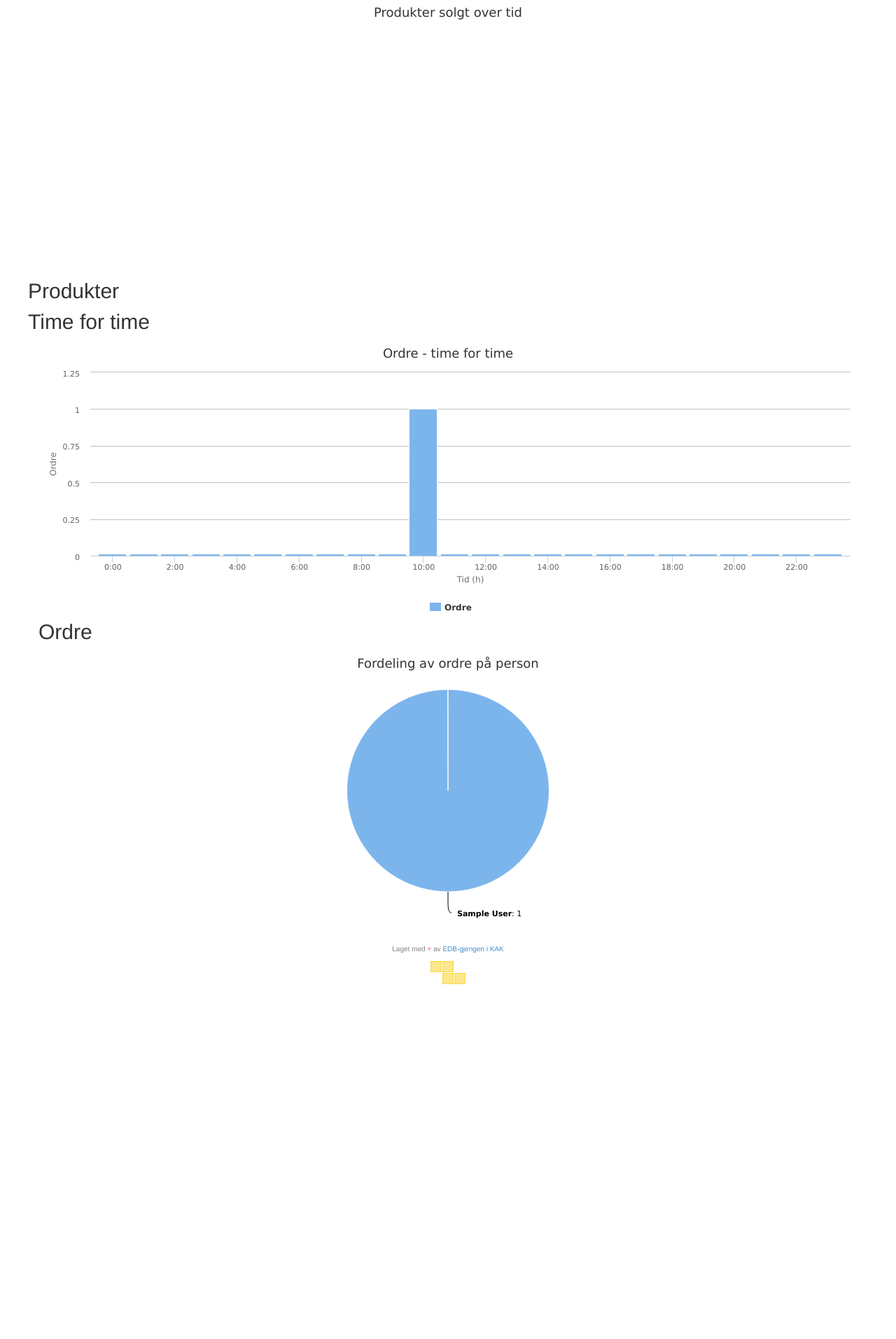
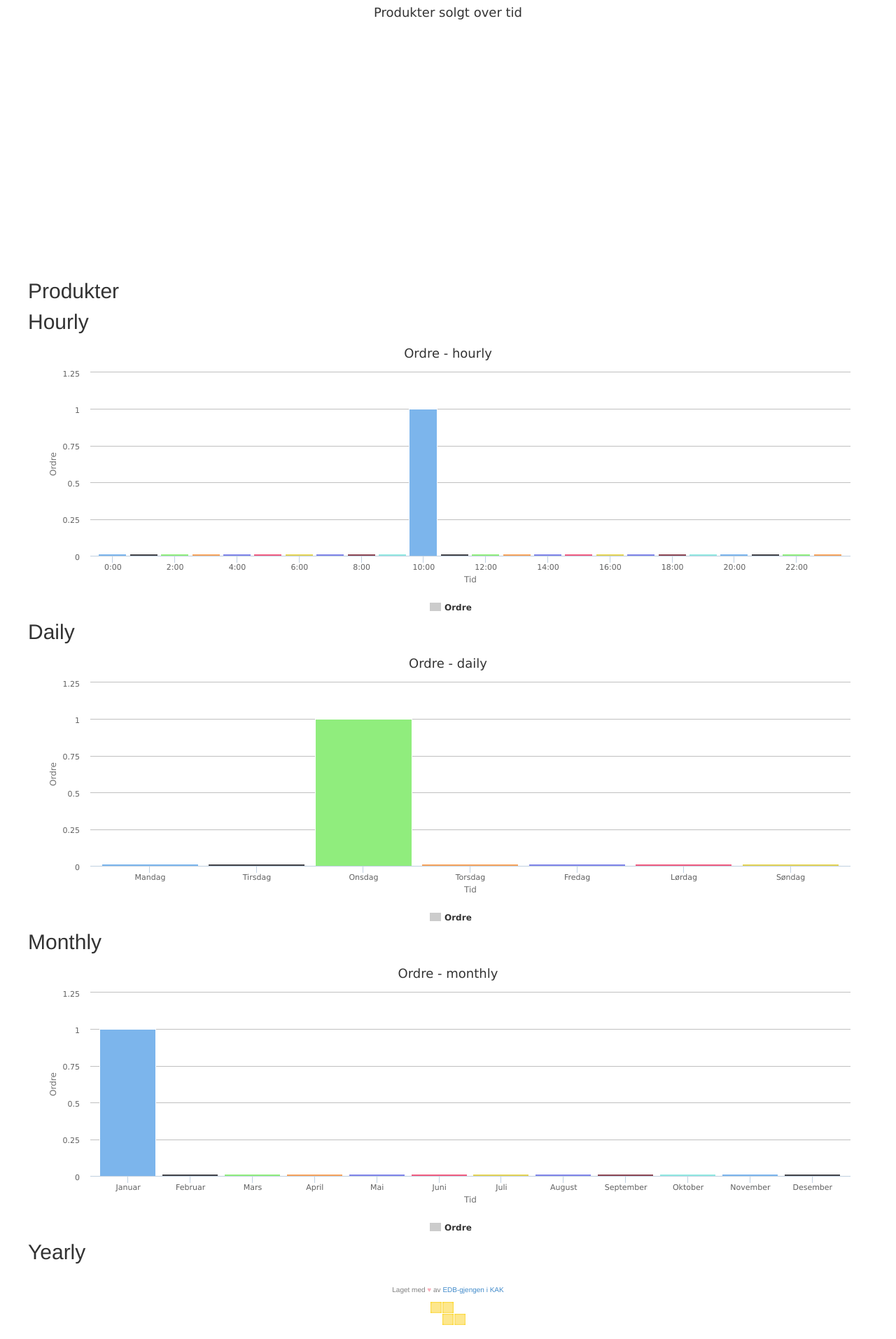
Before and after one commit to edb-gjengen/bbs, a Django app: page /stats/ in a window 1280 px wide. Shown: the part 116-2029 px from the top of the page at 70% size. Before the commit the page ends 1522 px from the top, so only its background shows below. Run offline with Django 3.2, Linux system fonts and the light colour scheme; a user stored in the database is signed in; tables that the repository leaves empty hold one stand-in row (values such as "Sample post"); grey boxes marked "Sample" are stand-in pictures; data that the repository does not hold is empty; parts of the project's set-up code (start-up, migrations or seed data) failed here and were passed over; some libraries are stand-ins or nearby versions.

Commit message:
More stats!

```diff
--- a/main/api/serializers.py
+++ b/main/api/serializers.py
@@ -1,14 +1,13 @@
-from django.db.models import Sum
+from django.db.models import Sum, Count
 from rest_framework import serializers
 from rest_framework.serializers import ModelSerializer
 
-from main.models import Product, OrderLine
+from main.models import Product, OrderLine, Order
 
 
 class ProductSerializer(ModelSerializer):
     class Meta:
         model = Product
-
 
 
 class ProductStatSerializer(ModelSerializer):
--- a/main/urls.py
+++ b/main/urls.py
@@ -1,6 +1,7 @@
 from django.conf.urls import url, patterns
 from main.api.views import ProductViewSet
-from main.views.stats import stats_list, stats_orders, stats_orders_hourly, stats_products_realtime, stats_products_per_user
+from main.views.stats import stats_list, stats_products_realtime, stats_products_per_user, \
+    OrdersHourlyView, OrdersDailyView, OrdersMonthlyView, OrdersYearlyView
 from main.views.general import register, deposit, log
 from main.views.reports import inventory, inventory_add, report
 from main.views.users import create_user, profile
@@ -12,12 +13,6 @@ urlpatterns = [
     url(r'^deposit/$', deposit, name='deposit'),
     url(r'^log/$', log, name='log'),
     url(r'^log/all$', log, kwargs={'limit': None}, name='log-all'),
-    # Stats
-    url(r'^stats/$', stats_list, name='stats'),
-    url(r'^stats/orders/$', stats_orders, name='stats-orders'),
-    url(r'^stats/orders/hourly$', stats_orders_hourly, name='stats-orders-hourly'),
-    url(r'^stats/orders/products_realtime$', stats_products_realtime, name='stats-products-realtime'),
-    url(r'^stats/products/by_user/(?P<user_id>[0-9]+)/$', stats_products_per_user, name='stats-products-per-user'),
     # Users
     url(r'^user/create/$', create_user, name='create-user'),
     url(r'^profile/$', profile, name='profile'),
@@ -26,6 +21,16 @@ urlpatterns = [
     url(r'^inventory/add/$', inventory_add, name='inventory-add'),
     url(r'^report$', report, name='report'),
 
+]
+# Stats
+urlpatterns += [
+    url(r'^stats/$', stats_list, name='stats'),
+    url(r'^stats/orders/hourly/$', OrdersHourlyView.as_view(), name='stats-orders-hourly'),
+    url(r'^stats/orders/daily/', OrdersDailyView.as_view(), name='stats-orders-daily'),
+    url(r'^stats/orders/monthly/', OrdersMonthlyView.as_view(), name='stats-orders-monthly'),
+    url(r'^stats/orders/yearly/', OrdersYearlyView.as_view(), name='stats-orders-yearly'),
+    url(r'^stats/orders/products_realtime$', stats_products_realtime, name='stats-products-realtime'),
+    url(r'^stats/products/by_user/(?P<user_id>[0-9]+)/$', stats_products_per_user, name='stats-products-per-user'),
 ]
 # Root level service-worker.js
 urlpatterns += patterns(
--- a/main/views/stats.py
+++ b/main/views/stats.py
@@ -1,57 +1,97 @@
 from __future__ import unicode_literals
+
 import time
 from datetime import datetime, timedelta
-from django.db.models import Sum, Count
 from django.http import JsonResponse
-from django.shortcuts import render, get_object_or_404
+from django.shortcuts import render
+from django.utils import timezone
 from itertools import groupby
 
-from django.utils import six
+from django.views.generic import View
 from main.models import Product, OrderLine, Order
 
 
 def stats_list(request):
     products = Product.objects.filter(active=True)
+    order_groups = ['hourly', 'daily', 'monthly', 'yearly']
 
-    return render(request, 'stats.html', {'products': products})
+    return render(request, 'stats.html', {'products': products, 'order_groups': order_groups})
 
 
-def stats_orders(request):
-    num_external_orders = Order.objects.filter(customer=None).count()
-    per_user = Order.objects\
-        .values('customer__first_name', 'customer__last_name')\
-        .annotate(num=Count('customer'))\
-        .order_by('num').reverse()
-    f_per_user = []
-    for row in per_user:
-        if row['customer__first_name'] is not None:
-            who = row['customer__first_name'] + " " + row['customer__last_name']
-            num = row['num']
-        else:
-            who = "Ekstern"
-            num = num_external_orders
-        f_per_user.append([who, num])
+class OrdersView(View):
+    grouping = 'orders'
 
-    return JsonResponse(f_per_user, safe=False)
+    def get_range(self):
+        raise NotImplementedError
+
+    def get_key(self, order):
+        raise NotImplementedError
+
+    def group_by(self, orders):
+        orders_grouped = dict([(key, 0) for key in self.get_range()])  # init
+        for key, values in groupby(orders, key=self.get_key):
+            count = len(list(values))
+            orders_grouped[key] += count
+
+        return orders_grouped
+
+    def get(self, request):
+        orders = Order.objects.all()
+        if not orders.exists():
+            return JsonResponse({})
+
+        orders_grouped = self.group_by(orders)
+        data = {
+            'start': str(orders[0].created),
+            'orders': [[k, v] for k, v in orders_grouped.items()],
+            'total': sum(orders_grouped.values()),
+            'grouping': self.grouping
+        }
+        return JsonResponse(data)
 
 
-def stats_orders_hourly(request):
-    orders = Order.objects.all()
-    f_hourly = dict([(key, 0) for key in range(0, 24)])  # init
-    # group by hour
-    for key, values in groupby(orders, key=lambda row: row.created.hour):
-        count = len(list(values))
-        f_hourly[key] += count
+class OrdersHourlyView(OrdersView):
+    grouping = 'hourly'
 
-    if len(orders) == 0:
-        return JsonResponse({})
+    def get_range(self):
+        return range(0, 24)
 
-    response = {
-        'start': str(orders[0].created),
-        'hourly': [[k, v] for k, v in f_hourly.items()],
-        'total': sum(f_hourly.values()),
-    }
-    return JsonResponse(response)
+    def get_key(self, order):
+        return order.created.hour
+
+
+class OrdersDailyView(OrdersView):
+    grouping = 'daily'
+
+    def get_range(self):
+        return range(0, 7)
+
+    def get_key(self, order):
+        return order.created.weekday()
+
+
+class OrdersMonthlyView(OrdersView):
+    grouping = 'monthly'
+
+    def get_range(self):
+        return range(1, 13)
+
+    def get_key(self, order):
+        return order.created.month
+
+
+class OrdersYearlyView(OrdersView):
+    grouping = 'yearly'
+
+    def get_range(self):
+        first = Order.objects.order_by('created').first()
+        last = timezone.now().year
+        first = first.created.year if first else last
+
+        return range(first, last+1)
+
+    def get_key(self, order):
+        return order.created.year
 
 
 def stats_products_realtime(request):
--- a/static/app/styles/screen.scss
+++ b/static/app/styles/screen.scss
@@ -56,6 +56,7 @@ body {
     img.profile {
         width: 50px;
         height: 50px;
+        border-radius: 4px;
     }
 }
 
@@ -90,6 +91,7 @@ body {
                     width: 64px;
                     height: auto;
                     max-width: 100%;
+                    border-radius: 4px;
                 }
             }
         }
@@ -168,6 +170,13 @@ body {
         }
     }
 }
+#transactions {
+    img.customer {
+        width: 50px;
+        height: 50px;
+        border-radius: 4px;
+    }
+}
 #user-profile {
     .profile-name {
         display: inline-block;
--- a/static/dist/service-worker.js
+++ b/static/dist/service-worker.js
@@ -29,7 +29,7 @@ importScripts("/static/dist/sw/sw-toolbox.js","/static/dist/sw/sw-toolbox-config
 
 
 /* eslint-disable quotes, comma-spacing */
-var PrecacheConfig = [["/static/dist/images/edb_brick.png","a749f9537bf3e20403474fcadbf5a0ab"],["/static/dist/images/glyphicons-halflings-white.png","9bbc6e9602998a385c2ea13df56470fd"],["/static/dist/images/glyphicons-halflings.png","180b8ed9ed811c62d74be57249bcb023"],["/static/dist/images/grid.png","f0fc02ae7a6a36a27a25070ea6e1be99"],["/static/dist/images/product.png","5f928b37e652601f70b8218c1203c24d"],["/static/dist/images/unknown_person.png","d8fdf8972e28cbdc12bbdb0faa9c6180"],["/static/dist/js/app.min.js","acc5db4310842091756ce6c37be38c65"],["/static/dist/styles/screen.css","b1cc772ad82605c90a52bb0bfe7b53b2"]];
+var PrecacheConfig = [["/static/dist/images/edb_brick.png","a749f9537bf3e20403474fcadbf5a0ab"],["/static/dist/images/glyphicons-halflings-white.png","9bbc6e9602998a385c2ea13df56470fd"],["/static/dist/images/glyphicons-halflings.png","180b8ed9ed811c62d74be57249bcb023"],["/static/dist/images/grid.png","f0fc02ae7a6a36a27a25070ea6e1be99"],["/static/dist/images/product.png","5f928b37e652601f70b8218c1203c24d"],["/static/dist/images/unknown_person.png","d8fdf8972e28cbdc12bbdb0faa9c6180"],["/static/dist/js/app.min.js","c2413f712d1c916ff9df7f3eba30ceb6"],["/static/dist/styles/screen.css","7109e9dfa53c059aef435cdc223a7b57"]];
 /* eslint-enable quotes, comma-spacing */
 var CacheNamePrefix = 'sw-precache-v1--' + (self.registration ? self.registration.scope : '') + '-';
 
--- a/templates/base.html
+++ b/templates/base.html
@@ -2,16 +2,16 @@
 {% load staticfiles %}
 <html>
 <head>
-    <title>{%block title%}BBS{%endblock%}</title>
+    <title>{% block title %}BBS{% endblock %}</title>
     <meta charset="utf-8" />
     <meta name="viewport" content="width=device-width, initial-scale=1.0">
     <meta name="x-django-static-url" content="{% static "" %}">
     <link rel="stylesheet" href="{% static "dist/styles/screen.css" %}" type="text/css" media="screen, projection">
-    {%block headinc %}{%endblock%}
+    {% block headinc %}{% endblock %}
 </head>
 <body>
     <header id="header">
-    {%block header%}
+    {% block header %}
         <nav class="navbar navbar-inverse" role="navigation">
             <div class="navbar-header">
                 <button type="button" class="navbar-toggle" data-toggle="collapse" data-target="#bs-example-navbar-collapse-1">
@@ -38,11 +38,11 @@
                     <li class="dropdown">
                         <a href="#" class="dropdown-toggle" data-toggle="dropdown"><img src="{{ user.profile.profile_image_url }}" /><span class="name">{{ user.first_name }}</span> <b class="caret"></b></a>
                         <ul class="dropdown-menu">
-                            {% if request.user.is_authenticated %}<li class="{% block active_profile %}{% endblock %}"><a href="{% url 'profile' %}"><i class="glyphicon glyphicon-user"></i> Profil</a></li>{% endif %}
+                            {% if user.is_authenticated %}<li class="{% block active_profile %}{% endblock %}"><a href="{% url 'profile' %}"><i class="glyphicon glyphicon-user"></i> Profil</a></li>{% endif %}
                             <li class="{% block active_create_user %}{% endblock %}"><a href="{% url 'create-user' %}"><i class="glyphicon glyphicon-plus"></i> Ny bruker</a></li>
-                            {% if request.user.is_superuser %}<li><a href="/admin"><i class="glyphicon glyphicon-cog"></i> Administrasjon</a></li>{% endif %}
-                            {% if request.user.is_superuser %}<li class="{% block active_inventory %}{% endblock %}"><a href="{% url 'inventory' %}"><i class="glyphicon glyphicon-briefcase"></i> Varebeholdning</a></li>{% endif %}
-                            {% if request.user.is_superuser %}<li class="{% block active_report %}{% endblock %}"><a href="{% url 'report' %}"><i class="glyphicon glyphicon-briefcase"></i> Rapport</a></li>{% endif %}
+                            {% if user.is_superuser %}<li><a href="/admin"><i class="glyphicon glyphicon-cog"></i> Administrasjon</a></li>{% endif %}
+                            {% if user.is_superuser %}<li class="{% block active_inventory %}{% endblock %}"><a href="{% url 'inventory' %}"><i class="glyphicon glyphicon-briefcase"></i> Varebeholdning</a></li>{% endif %}
+                            {% if user.is_superuser %}<li class="{% block active_report %}{% endblock %}"><a href="{% url 'report' %}"><i class="glyphicon glyphicon-briefcase"></i> Rapport</a></li>{% endif %}
                             <li class="divider"></li>
                             <li><a href="{% url 'logout' %}"><i class="glyphicon glyphicon-log-out"></i> Logg ut</a></li>
                         </ul>
@@ -51,25 +51,25 @@
                 </ul>
             </div><!-- /.navbar-collapse -->
         </nav>
-    {%endblock%}
+    {% endblock %}
     </header>
     <div id="container" class="container">
-        {%block content%}
-        {%endblock%}
+        {% block content %}
+        {% endblock %}
         <div id="footer" class="row">
             <div class="col-md-12">
-                {%block footer %}
+                {% block footer %}
                 <div class="credits">
                     Laget med <span class="love" title="kærlighed">♥</span> av <a href="http://edb.neuf.no/">EDB-gjengen i KAK</a><br/>
                      <a href="http://edb.neuf.no/"><img src="{% static "dist/images/edb_brick.png" %}" alt="EDB" /></a>
                 </div>
-                {%endblock%}
+                {% endblock %}
             </div>
         </div>
     </div>
 
     <script type="text/javascript" src="{% static "dist/js/app.min.js" %}"></script>
-    <script>
+    <!--<script>
     if('serviceWorker' in navigator) {
         navigator.serviceWorker.register('/service-worker.js', { scope: '/' })
         .then(function(registration) {
@@ -80,7 +80,7 @@
             console.log("Service Worker Ready");
         });
     }
-    </script>
-    {%block tailinc %}{%endblock%}
+    </script>-->
+    {% block tailinc %}{% endblock %}
 </body>
 </html>
--- a/templates/profile.html
+++ b/templates/profile.html
@@ -2,10 +2,10 @@
 {% block active_profile %}active{% endblock %}
 
 {% block content %}
-<section id="user-profile" data-user-id="{{request.user.pk}}">
+<section id="user-profile" data-user-id="{{user.pk}}">
     <div class="row">
         <div class="col-md-12">
-        	<h1 class="profile-name"><img src="{{ request.user.profile.profile_image_url }}" class="profile-image" /> {{user.first_name}}</h1>
+            <h1 class="profile-name"><img src="{{ user.profile.profile_image_url }}" class="profile-image" /> {{user.first_name}}</h1>
         </div>
     </div>
     <div class="row">
@@ -13,7 +13,7 @@
 	        <div class="panel panel-default">
 			    <div class="panel-heading">Saldo</div>
 				<div class="panel-body">
-				<h2>{{request.user.profile.balance }} kr</h2>
+				<h2>{{user.profile.balance }} kr</h2>
 				</div>
 			</div>
 	        <div class="panel panel-default">
--- a/templates/stats.html
+++ b/templates/stats.html
@@ -20,21 +20,16 @@
             </section>
         {% endfor %}
     </section>
-    <section id="order_hourly" class="row">
-        <h2>Time for time</h2>
-        <div class="col-xs-12">
-            <div id="order_hourly_chart"></div>
-        </div>
+    <section id="order">
+        {% for group in order_groups %}
+        <section id="order_{{ group }}" class="row" data-group="{{ group }}">
+            <h2>{{ group|capfirst }}</h2>
+            <div class="col-xs-12">
+                <div id="order_chart_{{ group }}"></div>
+            </div>
+        </section>
+        {% endfor %}
     </section>
-
-    <section id="order" class="row">
-        <div class="col-xs-12">
-            <h2>Ordre</h2>
-            <div id="order_chart"></div>
-        </div>
-    </section>
-
-
 
 </section>
 {% endblock %}
```
Also changed, not shown: static/app/js/stats.js (+34 -53 lines), static/gulpfile.js (+17 -12 lines), main/api/views.py (line endings or trailing spaces), static/dist/js/app.min.js, static/dist/styles/screen.css.
